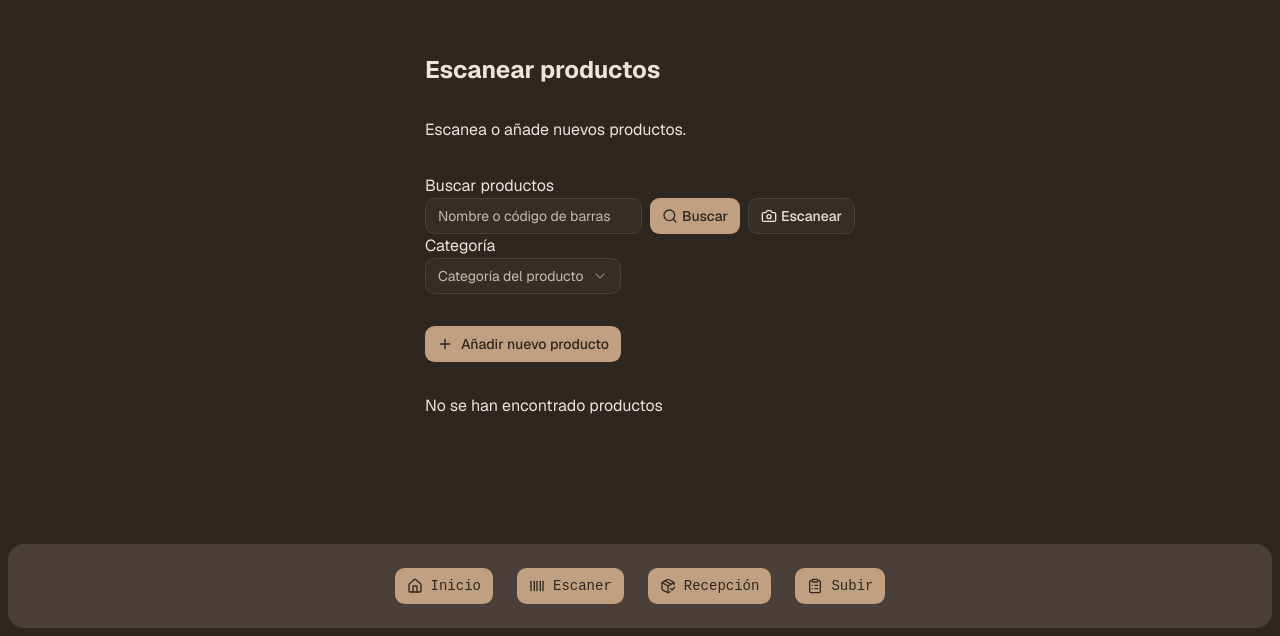
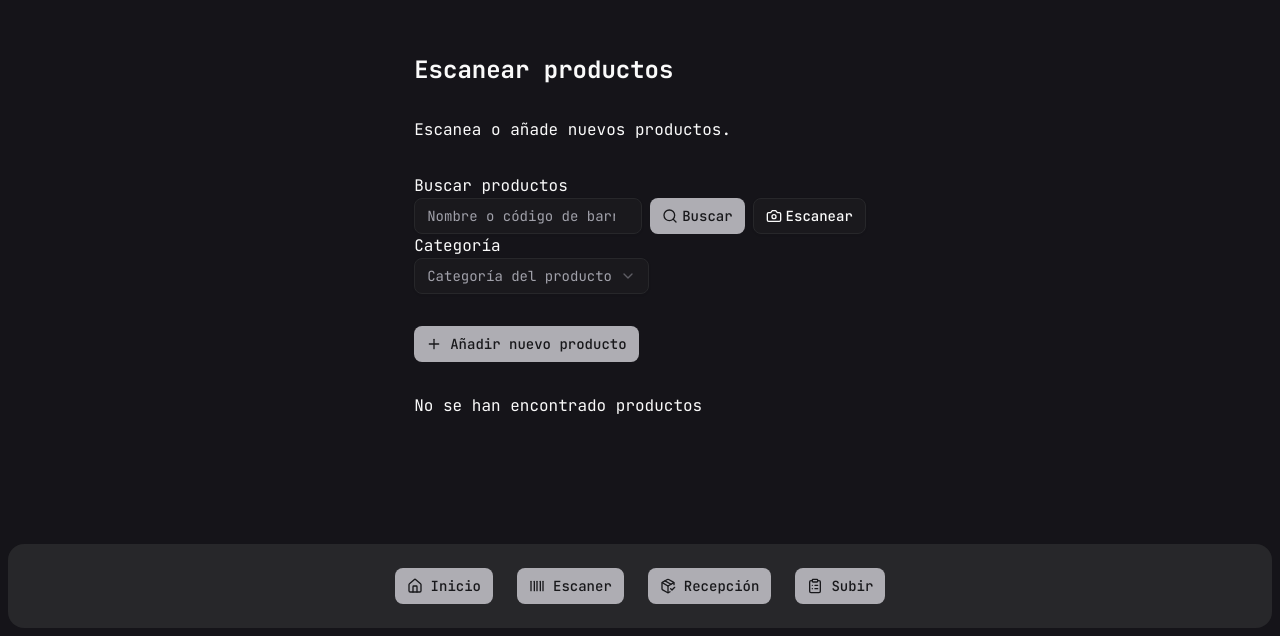
Before and after one commit to Rafacv23/supermarket-management, a Next.js app: page /scan in a window 1280 px wide. Shown: the part 164-800 px from the top of the page. Built offline with nearby package versions, Linux system fonts and the light colour scheme.

Commit message:
Update global styles and layout: refine color variables and switch to JetBrains Mono font

```diff
--- a/app/globals.css
+++ b/app/globals.css
@@ -4,107 +4,107 @@
 @custom-variant dark (&:is(.dark *));
 
 :root {
-  --background: hsl(44 42.86% 93.14%);
-  --foreground: hsl(28.57 16.54% 24.9%);
-  --card: hsl(42 100% 98.04%);
-  --card-foreground: hsl(28.57 16.54% 24.9%);
-  --popover: hsl(42 100% 98.04%);
-  --popover-foreground: hsl(28.57 16.54% 24.9%);
-  --primary: hsl(30 33.87% 48.63%);
-  --primary-foreground: hsl(0 0% 100%);
-  --secondary: hsl(40.65 34.83% 82.55%);
-  --secondary-foreground: hsl(28.97 18.71% 30.39%);
-  --muted: hsl(39 34.48% 88.63%);
-  --muted-foreground: hsl(32.31 18.48% 41.37%);
-  --accent: hsl(42.86 32.81% 74.9%);
-  --accent-foreground: hsl(28.57 16.54% 24.9%);
-  --destructive: hsl(9.84 54.7% 45.88%);
+  --background: hsl(0 0% 100%);
+  --foreground: hsl(0 0% 14.5%);
+  --card: hsl(0 0% 100%);
+  --card-foreground: hsl(0 0% 14.5%);
+  --popover: hsl(0 0% 100%);
+  --popover-foreground: hsl(0 0% 14.5%);
+  --primary: hsl(0 0% 20.5%);
+  --primary-foreground: hsl(0 0% 98.5%);
+  --secondary: hsl(0 0% 97%);
+  --secondary-foreground: hsl(0 0% 20.5%);
+  --muted: hsl(0 0% 97%);
+  --muted-foreground: hsl(0 0% 55.6%);
+  --accent: hsl(0 0% 97%);
+  --accent-foreground: hsl(0 0% 20.5%);
+  --destructive: hsl(0 80% 57.7%);
   --destructive-foreground: hsl(0 0% 100%);
-  --border: hsl(40 31.43% 79.41%);
-  --input: hsl(40 31.43% 79.41%);
-  --ring: hsl(30 33.87% 48.63%);
-  --chart-1: hsl(30 33.87% 48.63%);
-  --chart-2: hsl(31.38 29.95% 42.55%);
-  --chart-3: hsl(33.68 32.95% 33.92%);
-  --chart-4: hsl(29.12 30.91% 56.86%);
-  --chart-5: hsl(30 33.68% 62.75%);
-  --sidebar: hsl(39 34.48% 88.63%);
-  --sidebar-foreground: hsl(28.57 16.54% 24.9%);
-  --sidebar-primary: hsl(30 33.87% 48.63%);
-  --sidebar-primary-foreground: hsl(0 0% 100%);
-  --sidebar-accent: hsl(42.86 32.81% 74.9%);
-  --sidebar-accent-foreground: hsl(28.57 16.54% 24.9%);
-  --sidebar-border: hsl(40 31.43% 79.41%);
-  --sidebar-ring: hsl(30 33.87% 48.63%);
+  --border: hsl(0 0% 92.2%);
+  --input: hsl(0 0% 92.2%);
+  --ring: hsl(0 0% 70.8%);
+  --chart-1: hsl(41 78% 64.6%);
+  --chart-2: hsl(185 68% 60%);
+  --chart-3: hsl(227 65% 39.8%);
+  --chart-4: hsl(84 63% 82.8%);
+  --chart-5: hsl(70 68% 76.9%);
+  --sidebar: hsl(0 0% 98.5%);
+  --sidebar-foreground: hsl(0 0% 14.5%);
+  --sidebar-primary: hsl(0 0% 20.5%);
+  --sidebar-primary-foreground: hsl(0 0% 98.5%);
+  --sidebar-accent: hsl(0 0% 97%);
+  --sidebar-accent-foreground: hsl(0 0% 20.5%);
+  --sidebar-border: hsl(0 0% 92.2%);
+  --sidebar-ring: hsl(0 0% 70.8%);
   --font-sans: JetBrains Mono, monospace;
-  --font-serif: Lora, serif;
-  --font-mono: IBM Plex Mono, monospace;
-  --radius: 0.725rem;
-  --shadow-2xs: 2px 3px 5px 0px hsl(28 13% 20% / 0.06);
-  --shadow-xs: 2px 3px 5px 0px hsl(28 13% 20% / 0.06);
-  --shadow-sm: 2px 3px 5px 0px hsl(28 13% 20% / 0.12),
-    2px 1px 2px -1px hsl(28 13% 20% / 0.12);
-  --shadow: 2px 3px 5px 0px hsl(28 13% 20% / 0.12),
-    2px 1px 2px -1px hsl(28 13% 20% / 0.12);
-  --shadow-md: 2px 3px 5px 0px hsl(28 13% 20% / 0.12),
-    2px 2px 4px -1px hsl(28 13% 20% / 0.12);
-  --shadow-lg: 2px 3px 5px 0px hsl(28 13% 20% / 0.12),
-    2px 4px 6px -1px hsl(28 13% 20% / 0.12);
-  --shadow-xl: 2px 3px 5px 0px hsl(28 13% 20% / 0.12),
-    2px 8px 10px -1px hsl(28 13% 20% / 0.12);
-  --shadow-2xl: 2px 3px 5px 0px hsl(28 13% 20% / 0.3);
+  --font-serif: ui-serif, Georgia, Cambria, "Times New Roman", Times, serif;
+  --font-mono: ui-monospace, SFMono-Regular, Menlo, Monaco, Consolas,
+    "Liberation Mono", "Courier New", monospace;
+  --radius: 0.625rem;
+  --shadow-2xs: 0 1px 3px 0px hsl(0 0% 0% / 0.05);
+  --shadow-xs: 0 1px 3px 0px hsl(0 0% 0% / 0.05);
+  --shadow-sm: 0 1px 3px 0px hsl(0 0% 0% / 0.1),
+    0 1px 2px -1px hsl(0 0% 0% / 0.1);
+  --shadow: 0 1px 3px 0px hsl(0 0% 0% / 0.1), 0 1px 2px -1px hsl(0 0% 0% / 0.1);
+  --shadow-md: 0 1px 3px 0px hsl(0 0% 0% / 0.1),
+    0 2px 4px -1px hsl(0 0% 0% / 0.1);
+  --shadow-lg: 0 1px 3px 0px hsl(0 0% 0% / 0.1),
+    0 4px 6px -1px hsl(0 0% 0% / 0.1);
+  --shadow-xl: 0 1px 3px 0px hsl(0 0% 0% / 0.1),
+    0 8px 10px -1px hsl(0 0% 0% / 0.1);
+  --shadow-2xl: 0 1px 3px 0px hsl(0 0% 0% / 0.25);
 }
 
 .dark {
-  --background: hsl(25 15.38% 15.29%);
-  --foreground: hsl(39 34.48% 88.63%);
-  --card: hsl(25.71 13.73% 20%);
-  --card-foreground: hsl(39 34.48% 88.63%);
-  --popover: hsl(25.71 13.73% 20%);
-  --popover-foreground: hsl(39 34.48% 88.63%);
-  --primary: hsl(30 33.68% 62.75%);
-  --primary-foreground: hsl(25 15.38% 15.29%);
-  --secondary: hsl(24.71 12.98% 25.69%);
-  --secondary-foreground: hsl(39 34.48% 88.63%);
-  --muted: hsl(25.71 13.73% 20%);
-  --muted-foreground: hsl(38.4 17.73% 72.35%);
-  --accent: hsl(24.44 17.88% 29.61%);
-  --accent-foreground: hsl(39 34.48% 88.63%);
-  --destructive: hsl(9.84 54.7% 45.88%);
-  --destructive-foreground: hsl(0 0% 100%);
-  --border: hsl(24.71 12.98% 25.69%);
-  --input: hsl(24.71 12.98% 25.69%);
-  --ring: hsl(30 33.68% 62.75%);
-  --chart-1: hsl(30 33.68% 62.75%);
-  --chart-2: hsl(29.12 30.91% 56.86%);
-  --chart-3: hsl(30 33.87% 48.63%);
-  --chart-4: hsl(31.38 29.95% 42.55%);
-  --chart-5: hsl(33.68 32.95% 33.92%);
-  --sidebar: hsl(25 15.38% 15.29%);
-  --sidebar-foreground: hsl(39 34.48% 88.63%);
-  --sidebar-primary: hsl(30 33.68% 62.75%);
-  --sidebar-primary-foreground: hsl(25 15.38% 15.29%);
-  --sidebar-accent: hsl(24.44 17.88% 29.61%);
-  --sidebar-accent-foreground: hsl(39 34.48% 88.63%);
-  --sidebar-border: hsl(24.71 12.98% 25.69%);
-  --sidebar-ring: hsl(30 33.68% 62.75%);
+  --background: hsl(252 11.11% 8.82%);
+  --foreground: hsl(0 0% 98%);
+  --card: hsl(250 11.54% 10.2%);
+  --card-foreground: hsl(0 0% 98%);
+  --popover: hsl(240 10% 3.9%);
+  --popover-foreground: hsl(0 0% 98%);
+  --primary: hsl(250 3.8% 69.02%);
+  --primary-foreground: hsl(240 5.9% 10%);
+  --secondary: hsl(240 3.7% 15.9%);
+  --secondary-foreground: hsl(0 0% 98%);
+  --muted: hsl(240 3.7% 15.9%);
+  --muted-foreground: hsl(240 5% 64.9%);
+  --accent: hsl(42.86 50.33% 70%);
+  --accent-foreground: hsl(240 5.9% 10%);
+  --destructive: hsl(0 62.8% 30.6%);
+  --destructive-foreground: hsl(0 85.7% 97.3%);
+  --border: hsl(240 3.7% 15.9%);
+  --input: hsl(240 3.7% 15.9%);
+  --ring: hsl(240 4.9% 83.9%);
+  --chart-1: hsl(220 70% 50%);
+  --chart-2: hsl(160 60% 45%);
+  --chart-3: hsl(30 80% 55%);
+  --chart-4: hsl(280 65% 60%);
+  --chart-5: hsl(340 75% 55%);
+  --sidebar: hsl(250 11.54% 10.2%);
+  --sidebar-foreground: hsl(250 3.8% 69.02%);
+  --sidebar-primary: hsl(224.3 76.3% 48%);
+  --sidebar-primary-foreground: hsl(0 0% 100%);
+  --sidebar-accent: hsl(240 3.7% 15.9%);
+  --sidebar-accent-foreground: hsl(240 4.8% 95.9%);
+  --sidebar-border: hsl(240 3.7% 15.9%);
+  --sidebar-ring: hsl(240 4.9% 83.9%);
   --font-sans: JetBrains Mono, monospace;
-  --font-serif: Lora, serif;
-  --font-mono: IBM Plex Mono, monospace;
-  --radius: 0.725rem;
-  --shadow-2xs: 2px 3px 5px 0px hsl(28 13% 20% / 0.06);
-  --shadow-xs: 2px 3px 5px 0px hsl(28 13% 20% / 0.06);
-  --shadow-sm: 2px 3px 5px 0px hsl(28 13% 20% / 0.12),
-    2px 1px 2px -1px hsl(28 13% 20% / 0.12);
-  --shadow: 2px 3px 5px 0px hsl(28 13% 20% / 0.12),
-    2px 1px 2px -1px hsl(28 13% 20% / 0.12);
-  --shadow-md: 2px 3px 5px 0px hsl(28 13% 20% / 0.12),
-    2px 2px 4px -1px hsl(28 13% 20% / 0.12);
-  --shadow-lg: 2px 3px 5px 0px hsl(28 13% 20% / 0.12),
-    2px 4px 6px -1px hsl(28 13% 20% / 0.12);
-  --shadow-xl: 2px 3px 5px 0px hsl(28 13% 20% / 0.12),
-    2px 8px 10px -1px hsl(28 13% 20% / 0.12);
-  --shadow-2xl: 2px 3px 5px 0px hsl(28 13% 20% / 0.3);
+  --font-serif: ui-serif, Georgia, Cambria, "Times New Roman", Times, serif;
+  --font-mono: ui-monospace, SFMono-Regular, Menlo, Monaco, Consolas,
+    "Liberation Mono", "Courier New", monospace;
+  --radius: 0.625rem;
+  --shadow-2xs: 0 1px 3px 0px hsl(0 0% 0% / 0.05);
+  --shadow-xs: 0 1px 3px 0px hsl(0 0% 0% / 0.05);
+  --shadow-sm: 0 1px 3px 0px hsl(0 0% 0% / 0.1),
+    0 1px 2px -1px hsl(0 0% 0% / 0.1);
+  --shadow: 0 1px 3px 0px hsl(0 0% 0% / 0.1), 0 1px 2px -1px hsl(0 0% 0% / 0.1);
+  --shadow-md: 0 1px 3px 0px hsl(0 0% 0% / 0.1),
+    0 2px 4px -1px hsl(0 0% 0% / 0.1);
+  --shadow-lg: 0 1px 3px 0px hsl(0 0% 0% / 0.1),
+    0 4px 6px -1px hsl(0 0% 0% / 0.1);
+  --shadow-xl: 0 1px 3px 0px hsl(0 0% 0% / 0.1),
+    0 8px 10px -1px hsl(0 0% 0% / 0.1);
+  --shadow-2xl: 0 1px 3px 0px hsl(0 0% 0% / 0.25);
 }
 
 @theme inline {
--- a/app/layout.tsx
+++ b/app/layout.tsx
@@ -1,24 +1,19 @@
 import type { Metadata } from "next"
-import { Geist, Geist_Mono } from "next/font/google"
+import { JetBrains_Mono } from "next/font/google"
 import "./globals.css"
 import Navigation from "@/components/Navigation"
 import { Toaster } from "@/components/ui/sonner"
 import ClientFetchProvider from "@/components/ClientFetchProvider"
 import { Suspense } from "react"
 
-const geistSans = Geist({
-  variable: "--font-geist-sans",
-  subsets: ["latin"],
-})
-
-const geistMono = Geist_Mono({
-  variable: "--font-geist-mono",
+const jetBrainsMono = JetBrains_Mono({
+  variable: "--font-jetbrains-mono",
   subsets: ["latin"],
 })
 
 export const metadata: Metadata = {
   title: "Alcampo Bustarviejo",
-  description: "Generated by create next app",
+  description: "Gestiona tus productos y maneja tus pedidos.",
   manifest: "/manifest.json",
 }
 
@@ -29,9 +24,7 @@ export default function RootLayout({
 }>) {
   return (
     <html lang="es">
-      <body
-        className={`dark ${geistSans.variable} ${geistMono.variable} antialiased`}
-      >
+      <body className={`dark ${jetBrainsMono.variable} antialiased`}>
         <ClientFetchProvider>
           {children}
           <Navigation />
```
Also changed, not shown: public/manifest.json.
